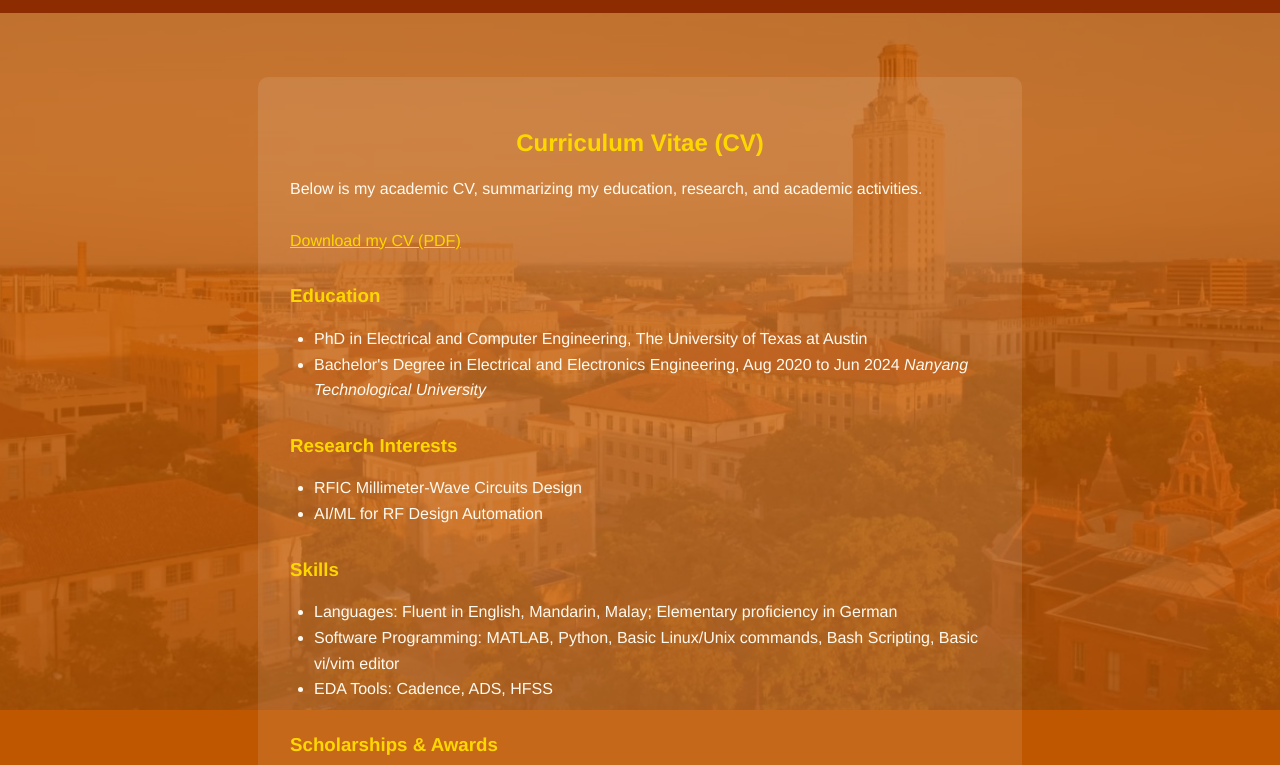
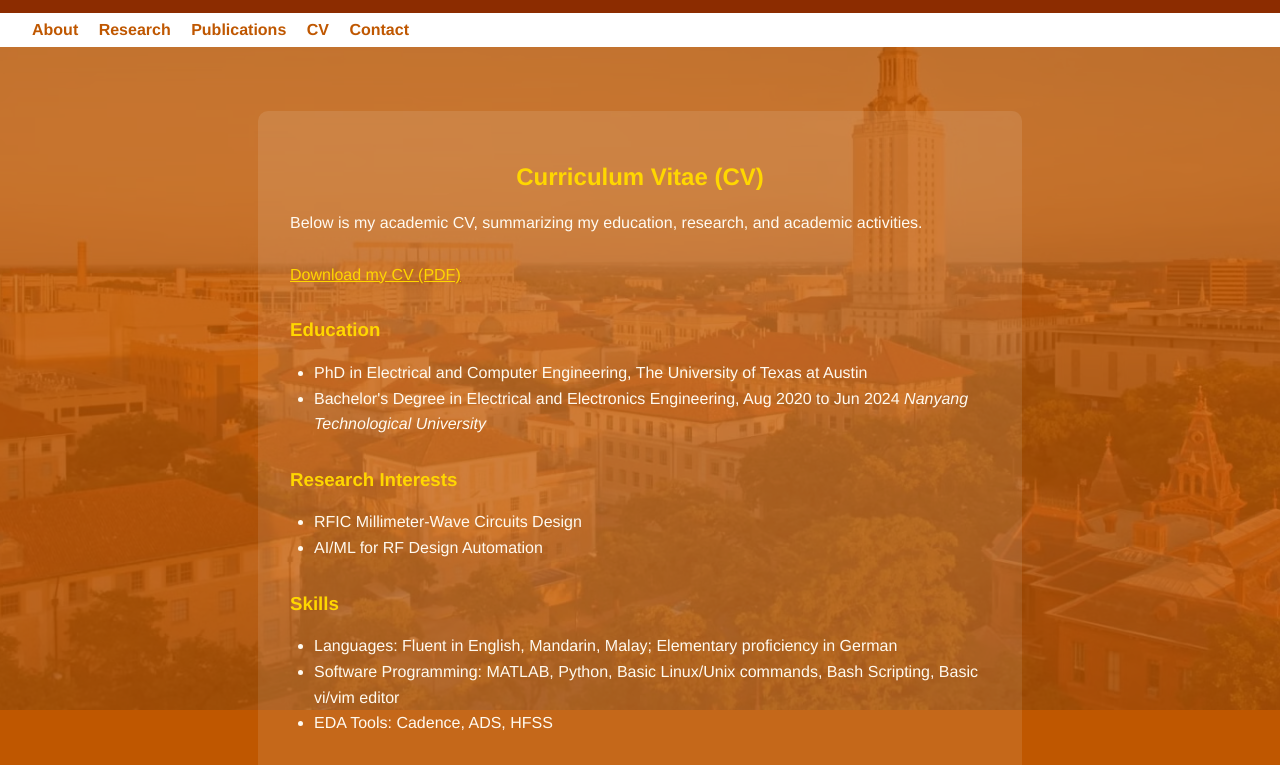
Before and after one commit to songhangc/songhangc.github.io, a plain HTML site: page cv.html in a window 1280 px wide. Shown: the part 90-855 px from the top of the page. Drawn offline with Linux system fonts and the light colour scheme.

Commit message:
Update cv.html

```diff
--- a/cv.html
+++ b/cv.html
@@ -12,6 +12,14 @@
     <h1><strong>Song Hang Chai</strong></h1>
     <p>PhD Student | Electrical and Computer Engineering | UT Austin</p>
   </header>
+
+  <nav>
+    <a href="index.html">About</a>
+    <a href="research.html">Research</a>
+    <a href="publications.html">Publications</a>
+    <a href="cv.html">CV</a>
+    <a href="contact.html">Contact</a>
+  </nav>
 
   <main>
     <section id="cv" style="background-color: rgba(255, 255, 255, 0.1); padding: 2rem; border-radius: 10px; max-width: 700px; margin: 2rem auto;">
```
